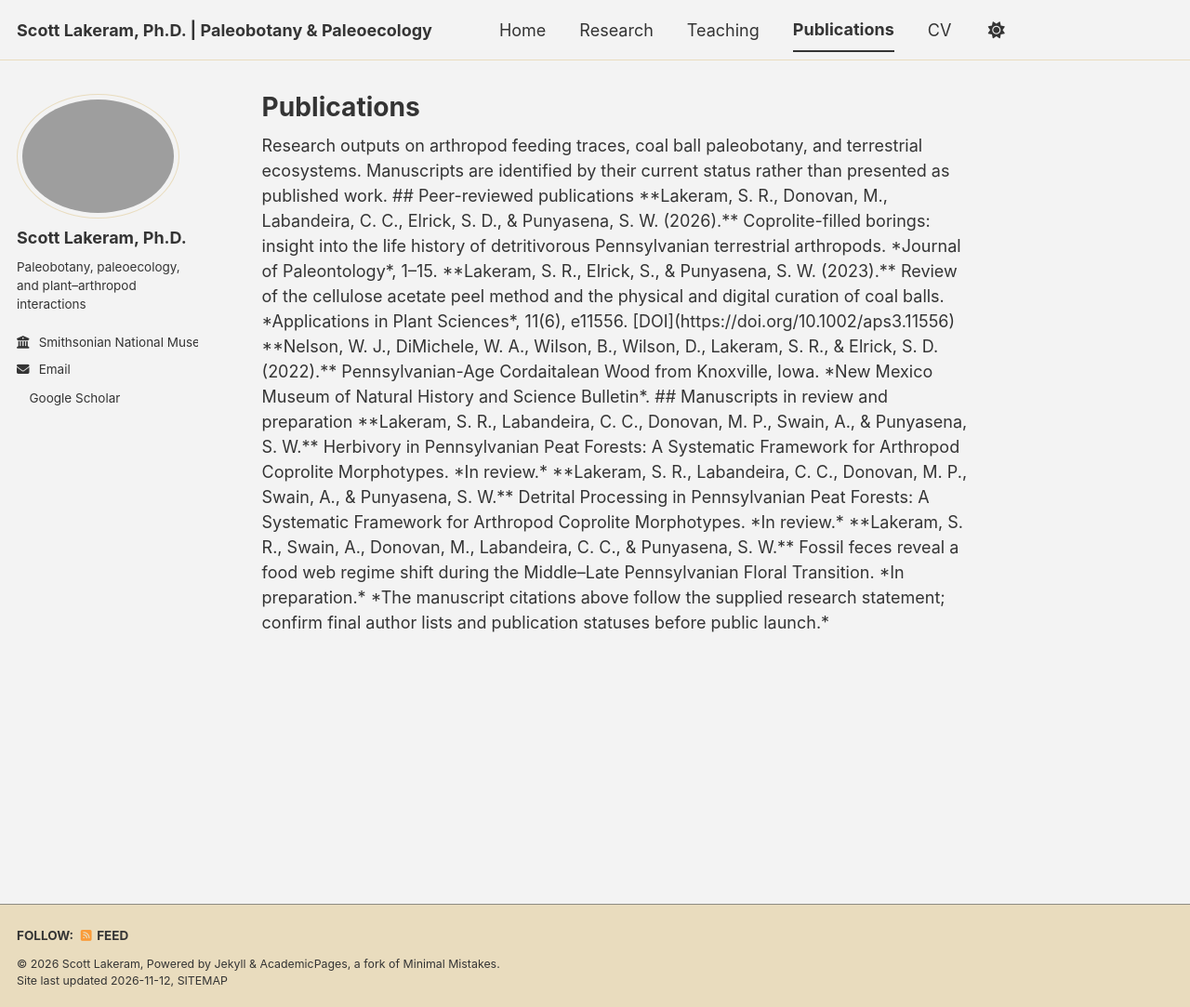
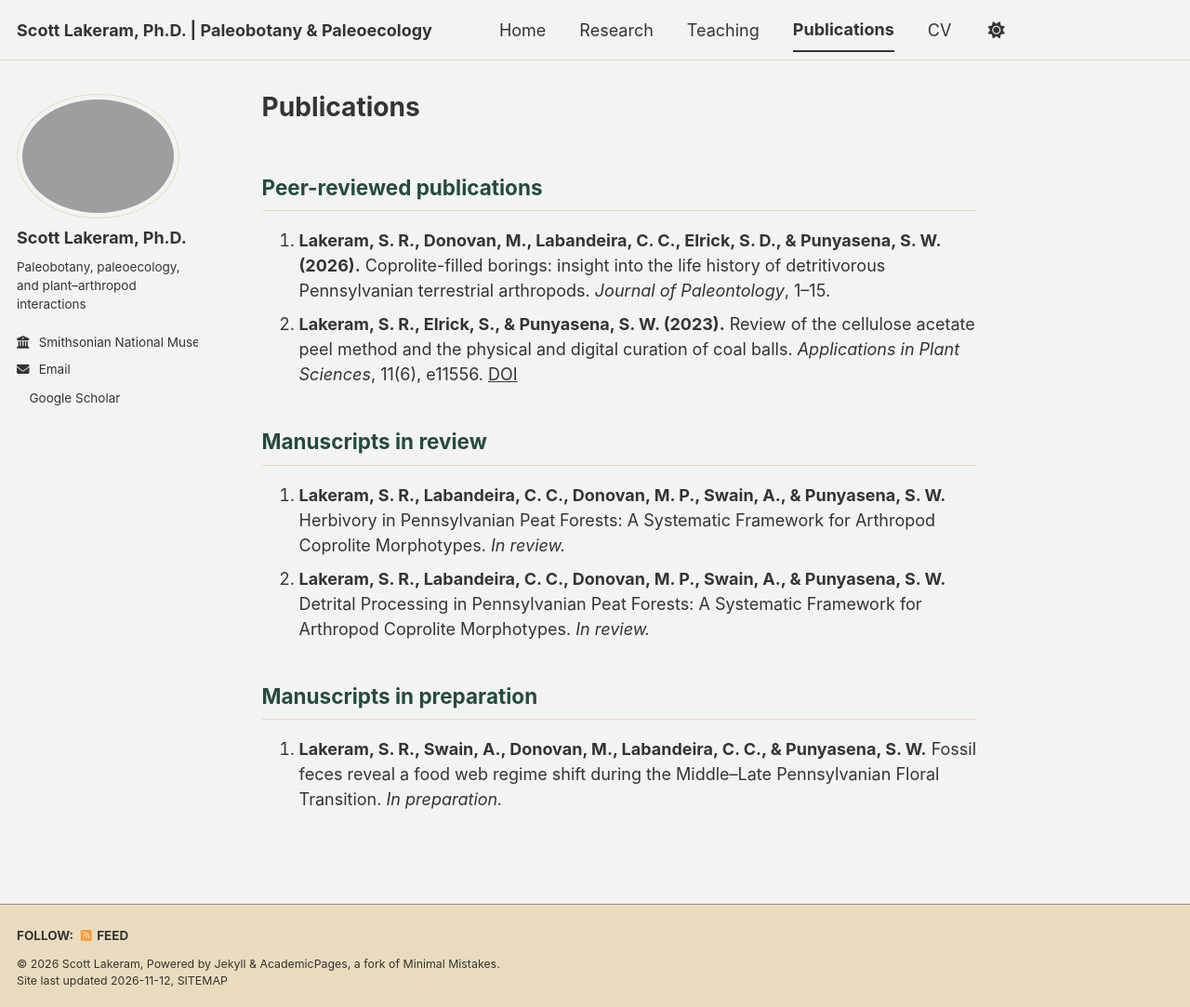
Before and after one commit to slakeram/slakeram.github.io, a Jekyll site: the page built from _pages/publications.html, in a window 1280 px wide and 1083 px high. Shown: the whole window at 93% size. Built offline with Jekyll 4.4.1, drawn with Linux system fonts in a browser that asks for light colours; a script bundle is joined from its source files by our own code; a style sheet for code colours, icons or effects is not loaded.

Commit message:
Format publications as separate numbered citations without introduction

```diff
--- a/_pages/publications.html
+++ b/_pages/publications.html
@@ -5,22 +5,19 @@ permalink: /publications/
 author_profile: true
 ---
 
-Research outputs on arthropod feeding traces, coal ball paleobotany, and terrestrial ecosystems. Manuscripts are identified by their current status rather than presented as published work.
+<h2>Peer-reviewed publications</h2>
+<ol class="publication-list">
+<li><strong>Lakeram, S. R., Donovan, M., Labandeira, C. C., Elrick, S. D., &amp; Punyasena, S. W. (2026).</strong> Coprolite-filled borings: insight into the life history of detritivorous Pennsylvanian terrestrial arthropods. <em>Journal of Paleontology</em>, 1–15.</li>
+<li><strong>Lakeram, S. R., Elrick, S., &amp; Punyasena, S. W. (2023).</strong> Review of the cellulose acetate peel method and the physical and digital curation of coal balls. <em>Applications in Plant Sciences</em>, 11(6), e11556. <a href="https://doi.org/10.1002/aps3.11556">DOI</a></li>
+</ol>
 
-## Peer-reviewed publications
+<h2>Manuscripts in review</h2>
+<ol class="publication-list">
+<li><strong>Lakeram, S. R., Labandeira, C. C., Donovan, M. P., Swain, A., &amp; Punyasena, S. W.</strong> Herbivory in Pennsylvanian Peat Forests: A Systematic Framework for Arthropod Coprolite Morphotypes. <em>In review.</em></li>
+<li><strong>Lakeram, S. R., Labandeira, C. C., Donovan, M. P., Swain, A., &amp; Punyasena, S. W.</strong> Detrital Processing in Pennsylvanian Peat Forests: A Systematic Framework for Arthropod Coprolite Morphotypes. <em>In review.</em></li>
+</ol>
 
-**Lakeram, S. R., Donovan, M., Labandeira, C. C., Elrick, S. D., & Punyasena, S. W. (2026).** Coprolite-filled borings: insight into the life history of detritivorous Pennsylvanian terrestrial arthropods. *Journal of Paleontology*, 1–15.
-
-**Lakeram, S. R., Elrick, S., & Punyasena, S. W. (2023).** Review of the cellulose acetate peel method and the physical and digital curation of coal balls. *Applications in Plant Sciences*, 11(6), e11556. [DOI](https://doi.org/10.1002/aps3.11556)
-
-**Nelson, W. J., DiMichele, W. A., Wilson, B., Wilson, D., Lakeram, S. R., & Elrick, S. D. (2022).** Pennsylvanian-Age Cordaitalean Wood from Knoxville, Iowa. *New Mexico Museum of Natural History and Science Bulletin*.
-
-## Manuscripts in review and preparation
-
-**Lakeram, S. R., Labandeira, C. C., Donovan, M. P., Swain, A., & Punyasena, S. W.** Herbivory in Pennsylvanian Peat Forests: A Systematic Framework for Arthropod Coprolite Morphotypes. *In review.*
-
-**Lakeram, S. R., Labandeira, C. C., Donovan, M. P., Swain, A., & Punyasena, S. W.** Detrital Processing in Pennsylvanian Peat Forests: A Systematic Framework for Arthropod Coprolite Morphotypes. *In review.*
-
-**Lakeram, S. R., Swain, A., Donovan, M., Labandeira, C. C., & Punyasena, S. W.** Fossil feces reveal a food web regime shift during the Middle–Late Pennsylvanian Floral Transition. *In preparation.*
-
-*The manuscript citations above follow the supplied research statement; confirm final author lists and publication statuses before public launch.*
+<h2>Manuscripts in preparation</h2>
+<ol class="publication-list">
+<li><strong>Lakeram, S. R., Swain, A., Donovan, M., Labandeira, C. C., &amp; Punyasena, S. W.</strong> Fossil feces reveal a food web regime shift during the Middle–Late Pennsylvanian Floral Transition. <em>In preparation.</em></li>
+</ol>
```
